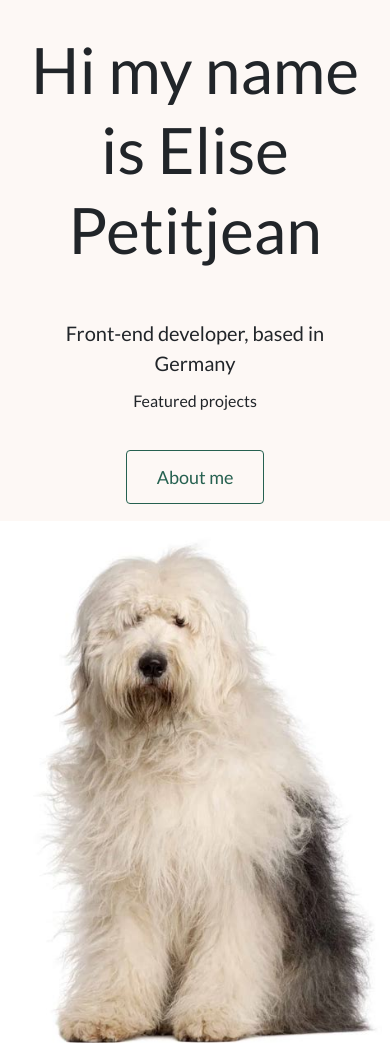
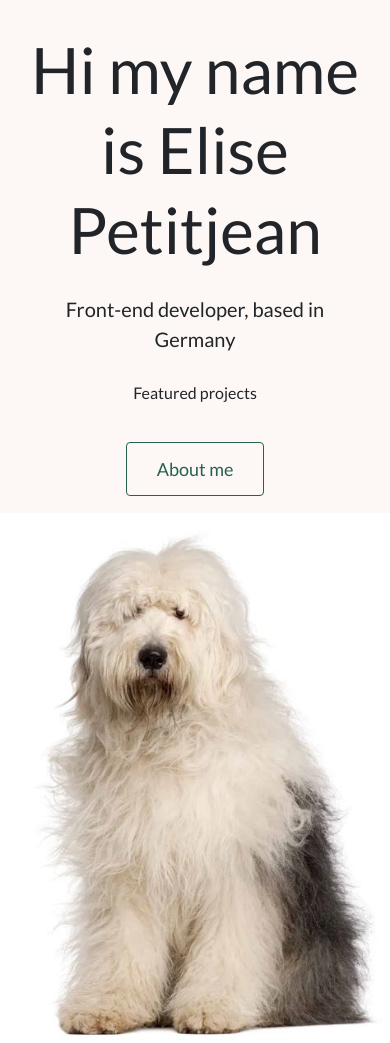
Before and after one commit to L-IZ1/portfolio-project, a plain HTML site: page about.html in a window 390 px wide. Shown: the top 1043 px of the page. Drawn offline with nearby package versions, Linux system fonts and the light colour scheme.

Commit message:
improved responsivness of the about page

```diff
--- a/about.html
+++ b/about.html
@@ -31,10 +31,10 @@
   <body>
     <div class="about-section container">
       <div class="row">
-        <div class="col-md-6">
+        <div class="col-lg-6">
           <div class="about-section-content">
-            <h1 class="mb-5">Hi my name is Elise Petitjean</h1>
-            <h2>Front-end developer, based in Germany</h2>
+            <h1 class="mb-4">Hi my name is Elise Petitjean</h1>
+            <h2 class="mb-4">Front-end developer, based in Germany</h2>
             <p class="mb-5">Featured projects</p>
             <a href="/about.html" class="btn-btn branding outline">About me</a>
           </div>
--- a/src/style.css
+++ b/src/style.css
@@ -82,6 +82,9 @@ p{
     padding: 120px 60px;
 }
 
+.about-section{
+    padding: 160px 20px;
+}
 .about-section h1{
     font-size: 64px;
     line-height: 80px;
```
